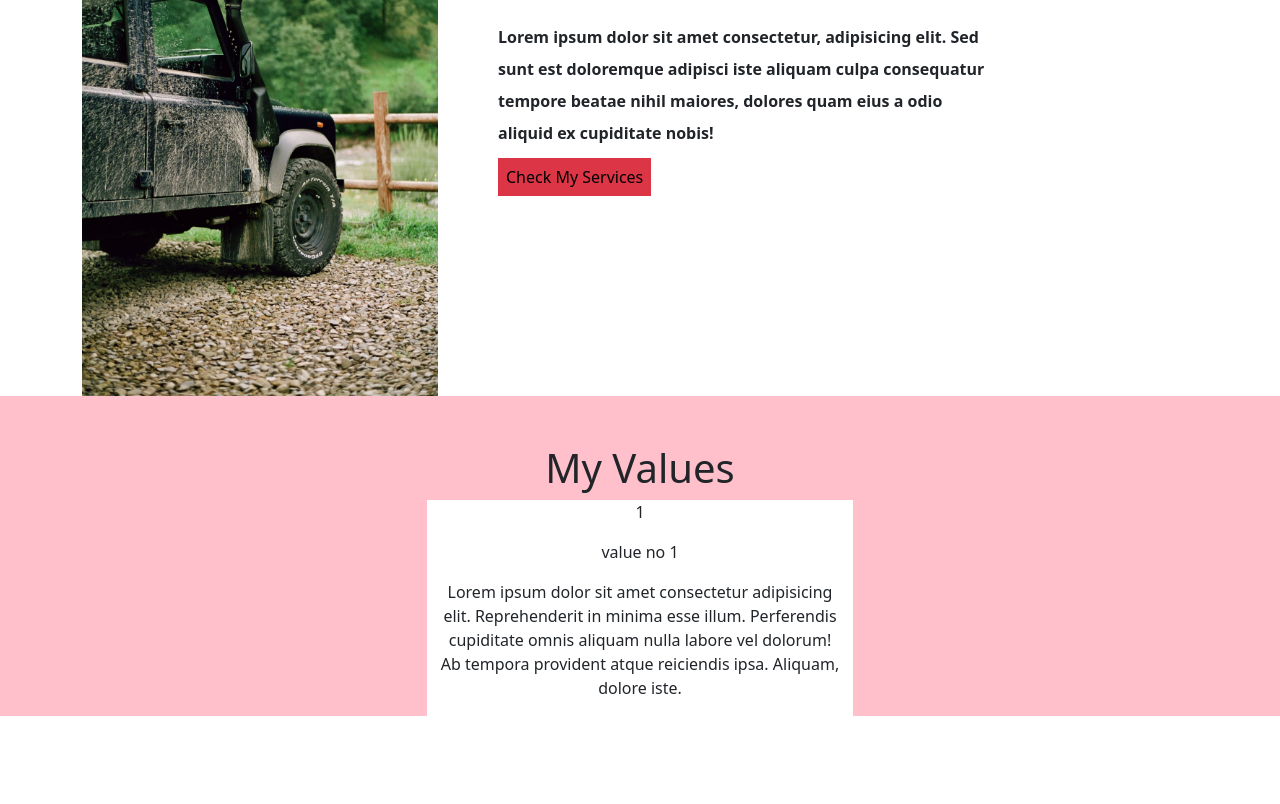
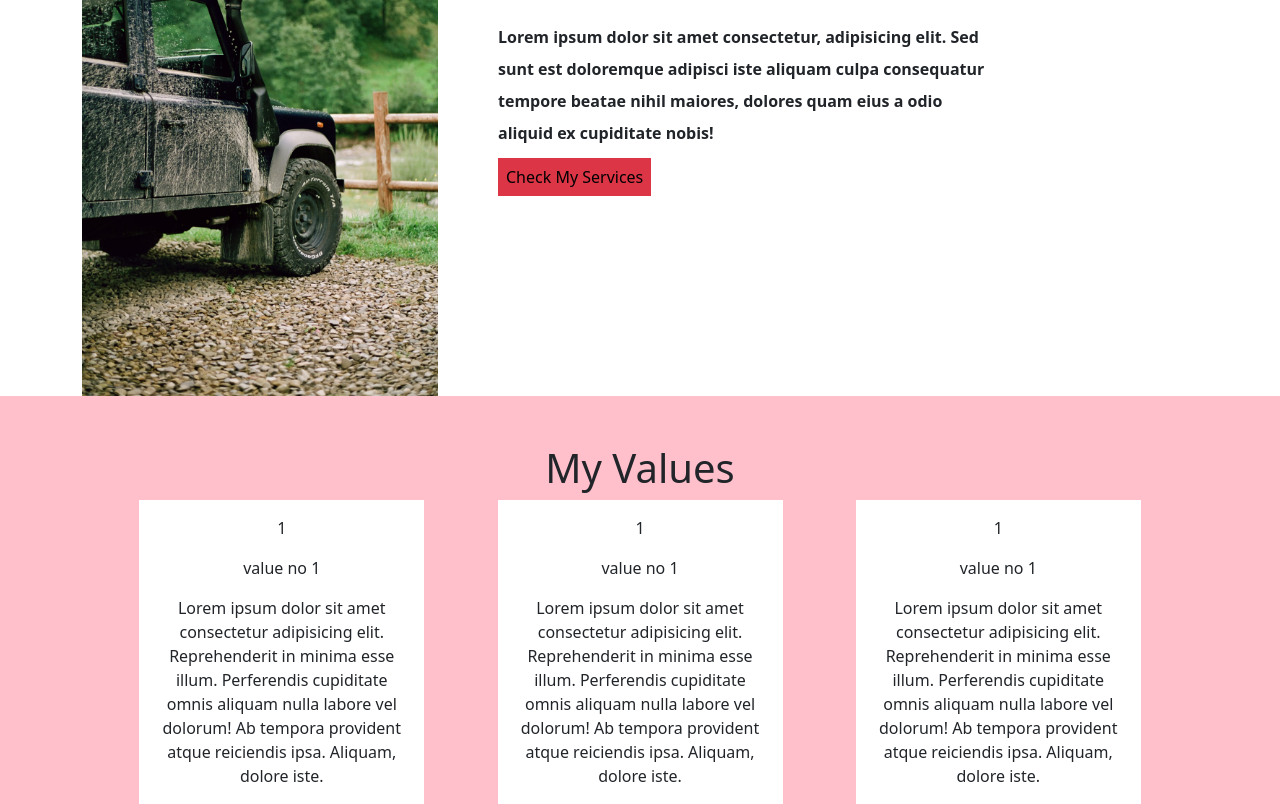
Before and after one commit to Itsajay12/Havel-website, a plain HTML site: page index.html in a window 1280 px wide. Shown: the part 261-1065 px from the top of the page. Before the commit the page ends 977 px from the top, so only its background shows below. Drawn offline with nearby package versions, Linux system fonts and the light colour scheme.

Commit message:
sectiom 3 completed

```diff
--- a/index.html
+++ b/index.html
@@ -60,11 +60,23 @@
      <!--Section 3-->
      <section id="section3">
         <div class="container-fluid banner h-75 w-100">
-            <div class="conatiner pt-5">
+            <div class="container pt-5">
                 <h1 class="text-center fw-light ">My Values</h1>
-                <div class="row justify-content-evenly  ">
-                    <div class="col-lg-4 bg-white d-block   ">
-                        <p class="text-center">1</p>
+                <div class="row  justify-content-evenly gap-1">
+                    <div class="col-lg-3 bg-white d-block   ">
+                        <p class="text-center mt-3">1</p>
+                        <p class="text-center">value no  1</p>
+                        <p class="w-750 text-center">Lorem ipsum dolor sit amet consectetur adipisicing elit. Reprehenderit in minima esse illum. Perferendis cupiditate omnis aliquam nulla labore vel dolorum! Ab tempora provident atque reiciendis ipsa. Aliquam, dolore iste.</p>
+
+                    </div>
+                    <div class="col-lg-3 bg-white d-block   ">
+                        <p class="text-center mt-3">1</p>
+                        <p class="text-center">value no  1</p>
+                        <p class="w-750 text-center">Lorem ipsum dolor sit amet consectetur adipisicing elit. Reprehenderit in minima esse illum. Perferendis cupiditate omnis aliquam nulla labore vel dolorum! Ab tempora provident atque reiciendis ipsa. Aliquam, dolore iste.</p>
+
+                    </div>
+                    <div class="col-lg-3 bg-white d-block   ">
+                        <p class="text-center mt-3">1</p>
                         <p class="text-center">value no  1</p>
                         <p class="w-750 text-center">Lorem ipsum dolor sit amet consectetur adipisicing elit. Reprehenderit in minima esse illum. Perferendis cupiditate omnis aliquam nulla labore vel dolorum! Ab tempora provident atque reiciendis ipsa. Aliquam, dolore iste.</p>
 
```
